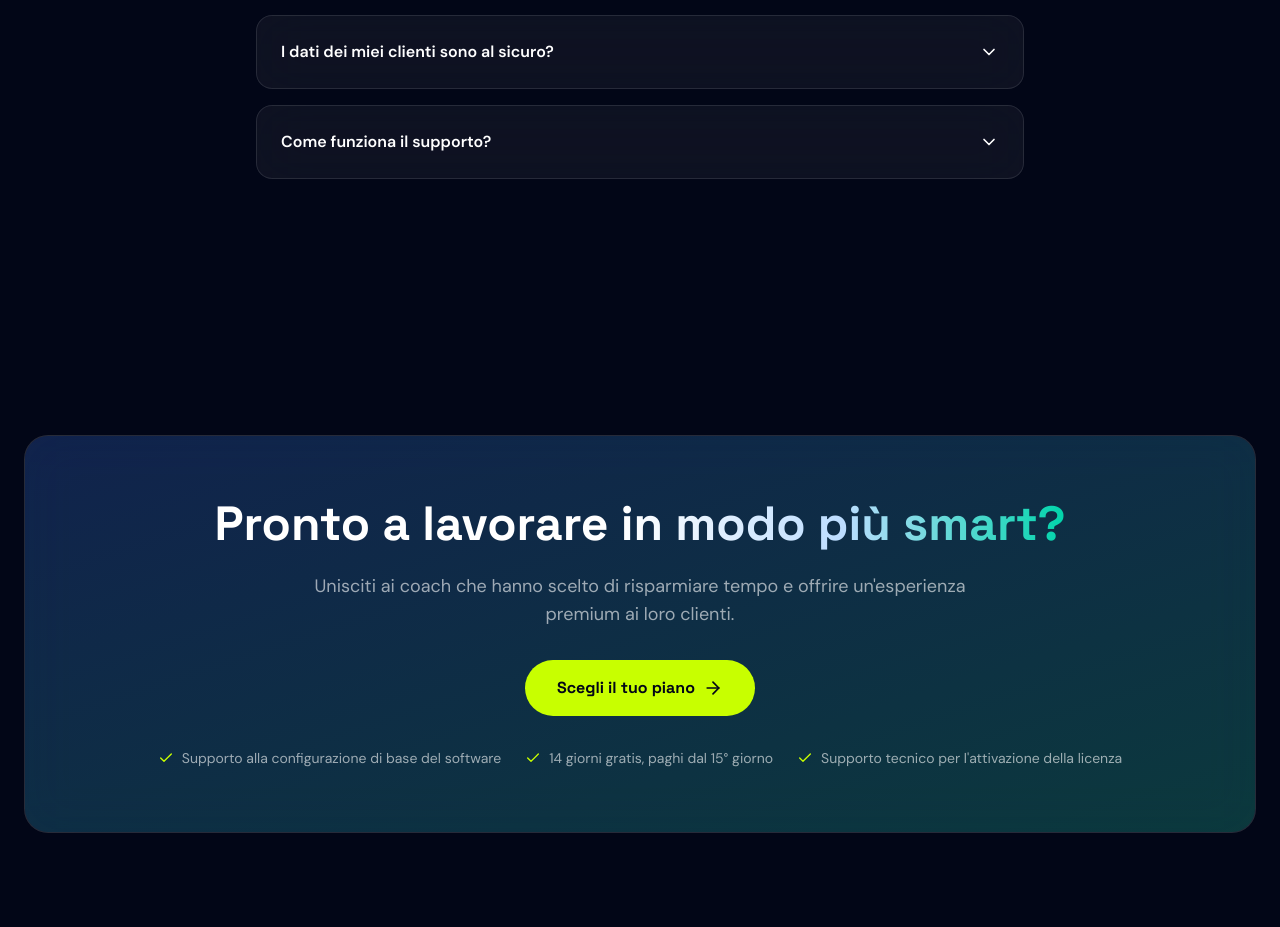
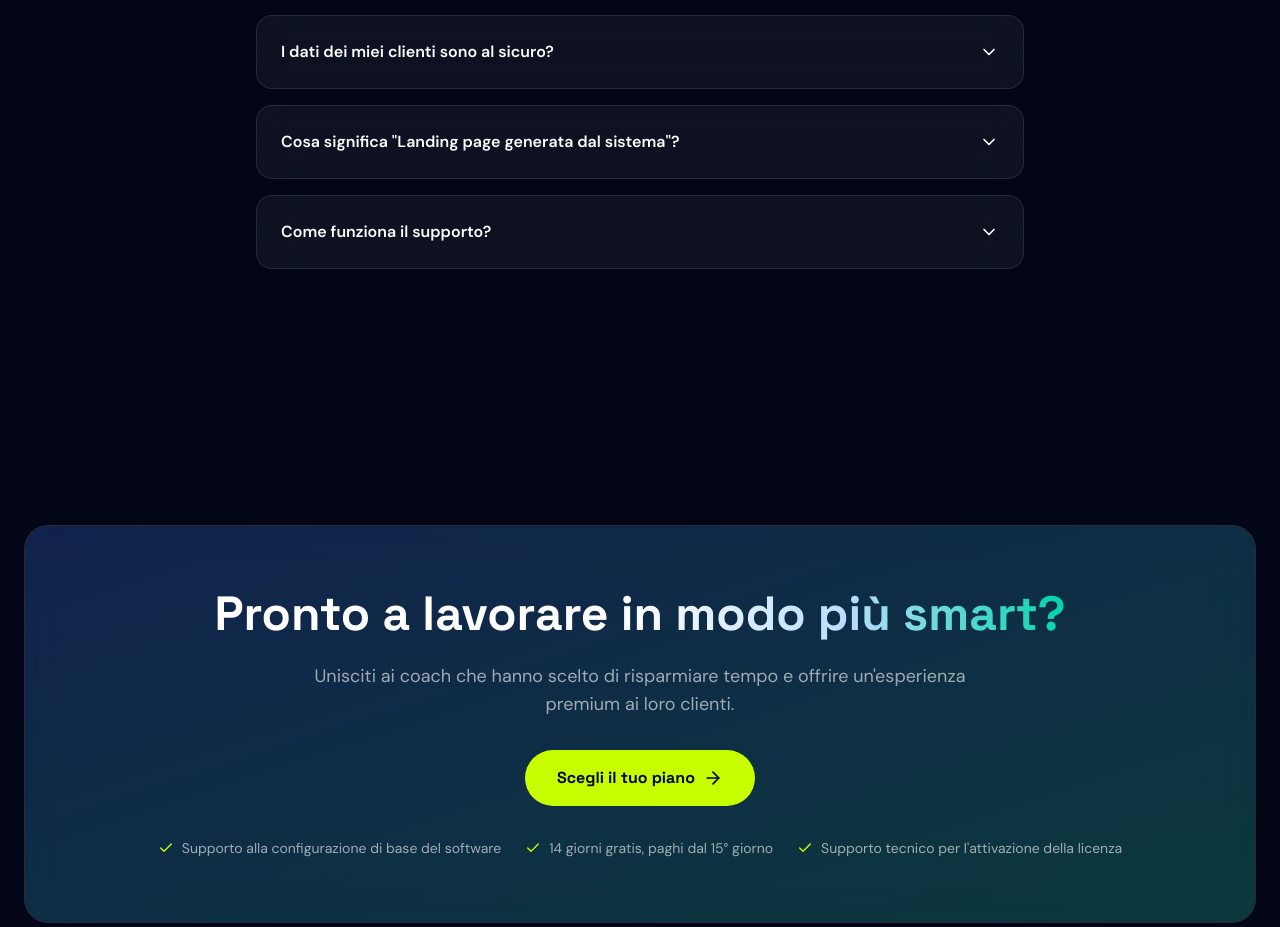
Before and after one commit to CoolKitz/coaching-hub-landing, a Next.js app: page / in a window 1280 px wide. Shown: the part 6985-7912 px from the top of the page. Built offline with nearby package versions, Linux system fonts and the light colour scheme.

Commit message:
Update page.tsx

```diff
--- a/app/page.tsx
+++ b/app/page.tsx
@@ -61,6 +61,7 @@ const faqs = [
   { q: 'Posso migrare da un altro tool?', a: "Sì! Se attualmente utilizzi fogli Excel, Google Sheets, altri software o app per gestire i tuoi clienti, il nostro team ti aiuterà a importare i dati esistenti durante la fase di configurazione, così non perderai nulla nel passaggio a Coaching Hub." },
   { q: 'Quanto tempo richiede l\'attivazione?', a: "Generalmente completiamo la configurazione entro 24–48 ore lavorative dal momento in cui riceviamo tutti i dati necessari (accesso hosting e dominio configurato)." },
   { q: 'I dati dei miei clienti sono al sicuro?', a: "Assolutamente sì. Coaching Hub si installa direttamente sul tuo sito WordPress, quindi i dati dei tuoi clienti restano sul tuo server, sotto il tuo pieno controllo. Non transitano mai su piattaforme terze. Il software è conforme al GDPR." },
+  { q: 'Cosa significa "Landing page generata dal sistema"?', a: "Ogni coach riceve automaticamente una pagina pubblica personalizzata con il proprio nome, logo e servizi offerti. È una vetrina professionale già pronta che puoi condividere con i potenziali clienti per presentarti e ricevere nuove richieste, senza dover creare un sito separato." },
   { q: 'Come funziona il supporto?', a: "Il supporto è disponibile via email con risposta entro 24 ore lavorative ed è dedicato all'utilizzo del software, alla gestione della licenza e alle funzionalità incluse. I piani Business ed Enterprise includono supporto prioritario." }
 ]
 
```
